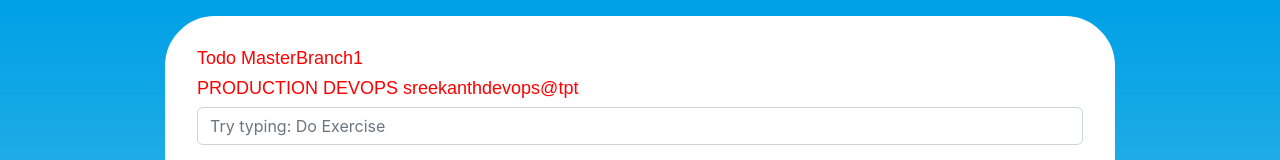
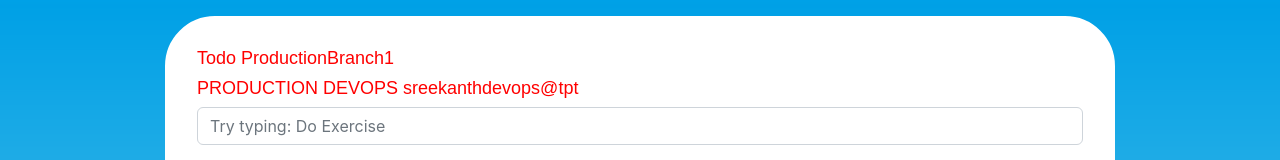
Before and after one commit to sreekanth014/sirr-eactapp-master, a React (Create React App) app: page / in a window 1280 px wide. Shown: the top 160 px of the page. Built offline with nearby package versions, Linux system fonts and the light colour scheme.

Commit message:
Update Form.js

```diff
--- a/src/Component/Form.js
+++ b/src/Component/Form.js
@@ -45,7 +45,7 @@ export default class Form extends Component {
                             <form onSubmit={this.handleSubmit}>
                                 <div className="mb-3">
 
-                                    <h1>Todo MasterBranch1</h1>
+                                    <h1>Todo ProductionBranch1</h1>
                                     <h1>PRODUCTION DEVOPS sreekanthdevops@tpt</h1>
 
                                     <input type="text" className="form-control" id="todo" placeholder='Try typing: Do Exercise' onChange={this.changeTodoInput} value={this.state.inputData} />
```
